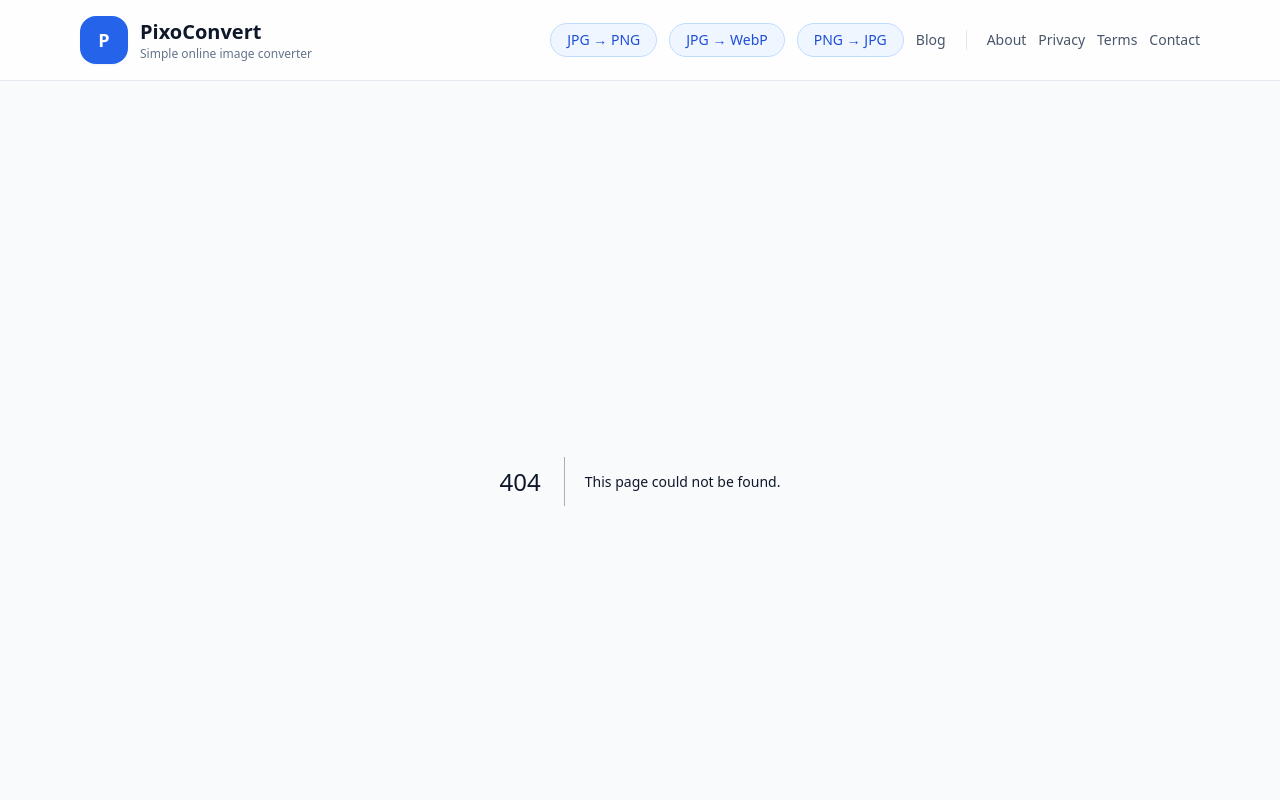
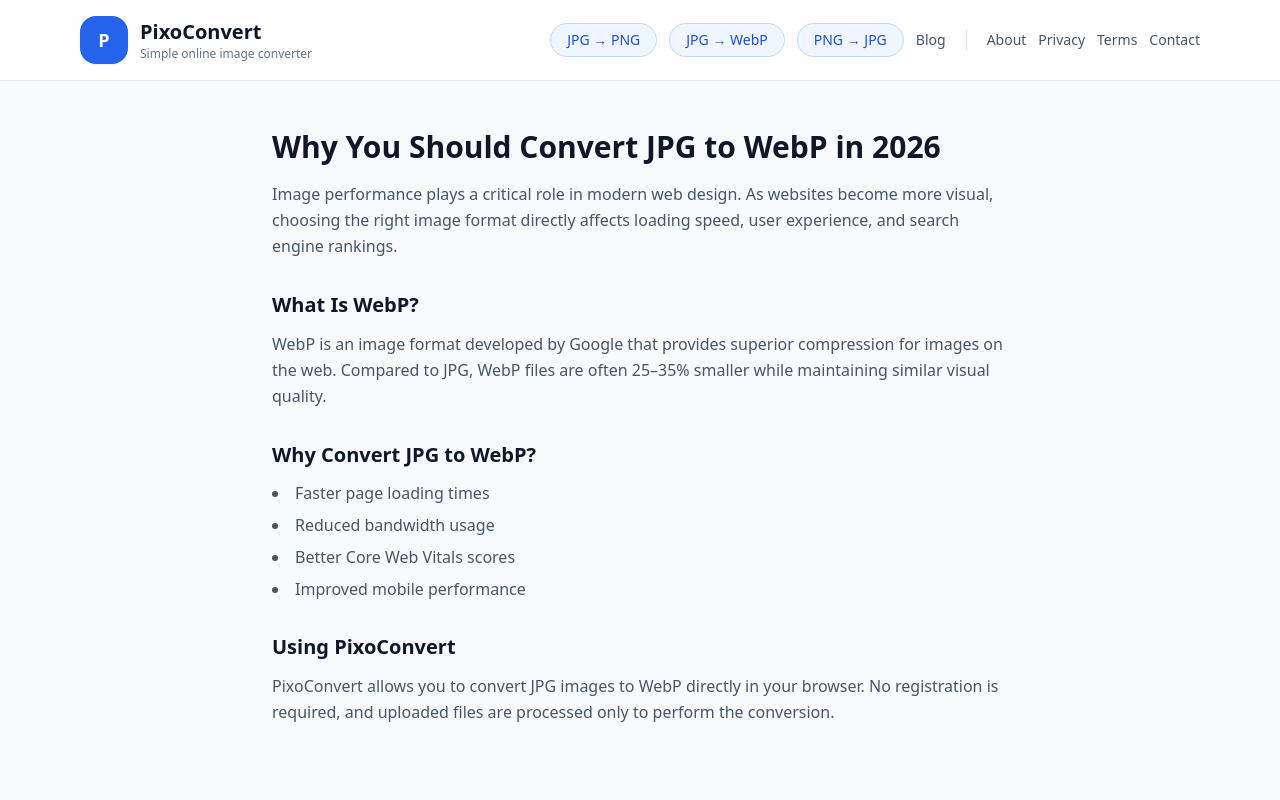
Before and after one commit to boltrsss/pixoconvert, a Next.js app: page /blog/jpg-to-webp in a window 1280 px wide. Before the commit this address had no page. Shown: the top 800 px of the page. Built offline with nearby package versions, Linux system fonts and the light colour scheme.

Commit message:
Add files via upload

```diff
--- /dev/null
+++ b/app/blog/compress-images-without-losing-quality/page.tsx
@@ -0,0 +1,41 @@
+export const runtime = "edge";
+
+export default function BlogCompressImages() {
+  return (
+    <main className="mx-auto max-w-3xl px-4 py-12">
+      <h1 className="text-3xl font-semibold text-slate-900">
+        How to Compress Images Without Losing Quality
+      </h1>
+
+      <p className="mt-4 text-slate-600 leading-relaxed">
+        Image compression is essential for improving website performance, but
+        many users worry about quality loss. The good news is that modern image
+        formats and tools make it possible to reduce file size while preserving
+        visual clarity.
+      </p>
+
+      <h2 className="mt-8 text-xl font-semibold text-slate-900">
+        Lossy vs Lossless Compression
+      </h2>
+      <p className="mt-3 text-slate-600 leading-relaxed">
+        Lossy compression removes some image data to achieve smaller file sizes,
+        while lossless compression preserves all original data. Choosing the
+        right method depends on your use case.
+      </p>
+
+      <h2 className="mt-8 text-xl font-semibold text-slate-900">
+        Best Practices
+      </h2>
+      <ul className="mt-3 list-disc list-inside text-slate-600 space-y-2">
+        <li>Use WebP for web images whenever possible</li>
+        <li>Avoid unnecessary high resolutions</li>
+        <li>Compress images before uploading</li>
+      </ul>
+
+      <p className="mt-6 text-slate-600 leading-relaxed">
+        Tools like PixoConvert help simplify this process by automatically
+        applying optimized conversion settings.
+      </p>
+    </main>
+  );
+}
--- /dev/null
+++ b/app/blog/jpg-to-webp/page.tsx
@@ -0,0 +1,45 @@
+export const runtime = "edge";
+
+export default function BlogJpgToWebp() {
+  return (
+    <main className="mx-auto max-w-3xl px-4 py-12">
+      <h1 className="text-3xl font-semibold text-slate-900">
+        Why You Should Convert JPG to WebP in 2026
+      </h1>
+
+      <p className="mt-4 text-slate-600 leading-relaxed">
+        Image performance plays a critical role in modern web design. As websites
+        become more visual, choosing the right image format directly affects
+        loading speed, user experience, and search engine rankings.
+      </p>
+
+      <h2 className="mt-8 text-xl font-semibold text-slate-900">
+        What Is WebP?
+      </h2>
+      <p className="mt-3 text-slate-600 leading-relaxed">
+        WebP is an image format developed by Google that provides superior
+        compression for images on the web. Compared to JPG, WebP files are often
+        25–35% smaller while maintaining similar visual quality.
+      </p>
+
+      <h2 className="mt-8 text-xl font-semibold text-slate-900">
+        Why Convert JPG to WebP?
+      </h2>
+      <ul className="mt-3 list-disc list-inside text-slate-600 space-y-2">
+        <li>Faster page loading times</li>
+        <li>Reduced bandwidth usage</li>
+        <li>Better Core Web Vitals scores</li>
+        <li>Improved mobile performance</li>
+      </ul>
+
+      <h2 className="mt-8 text-xl font-semibold text-slate-900">
+        Using PixoConvert
+      </h2>
+      <p className="mt-3 text-slate-600 leading-relaxed">
+        PixoConvert allows you to convert JPG images to WebP directly in your
+        browser. No registration is required, and uploaded files are processed
+        only to perform the conversion.
+      </p>
+    </main>
+  );
+}
--- /dev/null
+++ b/app/blog/page.tsx
@@ -0,0 +1,60 @@
+import Link from "next/link";
+
+export const runtime = "edge";
+
+export default function BlogIndexPage() {
+  return (
+    <main className="mx-auto max-w-4xl px-4 py-12">
+      <h1 className="text-3xl font-semibold text-slate-900">
+        Image Conversion Guides
+      </h1>
+
+      <p className="mt-4 text-slate-600 leading-relaxed">
+        Learn how to convert, optimize, and manage images for the web. These
+        guides explain image formats, compression techniques, and best practices
+        for modern websites.
+      </p>
+
+      <ul className="mt-8 space-y-6">
+        <li>
+          <Link
+            href="/blog/jpg-to-webp"
+            className="text-lg font-medium text-blue-600 underline"
+          >
+            Why You Should Convert JPG to WebP in 2026
+          </Link>
+          <p className="mt-1 text-sm text-slate-600">
+            Understand why WebP is becoming the standard image format for modern
+            websites.
+          </p>
+        </li>
+
+        <li>
+          <Link
+            href="/blog/compress-images-without-losing-quality"
+            className="text-lg font-medium text-blue-600 underline"
+          >
+            How to Compress Images Without Losing Quality
+          </Link>
+          <p className="mt-1 text-sm text-slate-600">
+            Learn practical techniques to reduce image file size while
+            preserving visual quality.
+          </p>
+        </li>
+
+        <li>
+          <Link
+            href="/blog/png-vs-jpg-vs-webp"
+            className="text-lg font-medium text-blue-600 underline"
+          >
+            PNG vs JPG vs WebP: Which Image Format Should You Use?
+          </Link>
+          <p className="mt-1 text-sm text-slate-600">
+            A detailed comparison of the most common image formats used on the
+            web.
+          </p>
+        </li>
+      </ul>
+    </main>
+  );
+}
--- /dev/null
+++ b/app/blog/png-vs-jpg-vs-webp/page.tsx
@@ -0,0 +1,39 @@
+export const runtime = "edge";
+
+export default function BlogImageFormats() {
+  return (
+    <main className="mx-auto max-w-3xl px-4 py-12">
+      <h1 className="text-3xl font-semibold text-slate-900">
+        PNG vs JPG vs WebP: Which Image Format Should You Use?
+      </h1>
+
+      <p className="mt-4 text-slate-600 leading-relaxed">
+        Choosing the correct image format is essential for balancing quality,
+        file size, and compatibility. Each format serves a different purpose.
+      </p>
+
+      <h2 className="mt-8 text-xl font-semibold text-slate-900">JPG</h2>
+      <p className="mt-3 text-slate-600 leading-relaxed">
+        JPG is widely used for photographs due to its efficient lossy
+        compression, but it does not support transparency.
+      </p>
+
+      <h2 className="mt-8 text-xl font-semibold text-slate-900">PNG</h2>
+      <p className="mt-3 text-slate-600 leading-relaxed">
+        PNG supports transparency and lossless compression, making it ideal for
+        graphics and UI elements.
+      </p>
+
+      <h2 className="mt-8 text-xl font-semibold text-slate-900">WebP</h2>
+      <p className="mt-3 text-slate-600 leading-relaxed">
+        WebP combines the advantages of JPG and PNG with superior compression,
+        making it a strong choice for modern websites.
+      </p>
+
+      <p className="mt-6 text-slate-600 leading-relaxed">
+        PixoConvert supports all three formats, allowing you to choose the best
+        option for your needs.
+      </p>
+    </main>
+  );
+}
```
